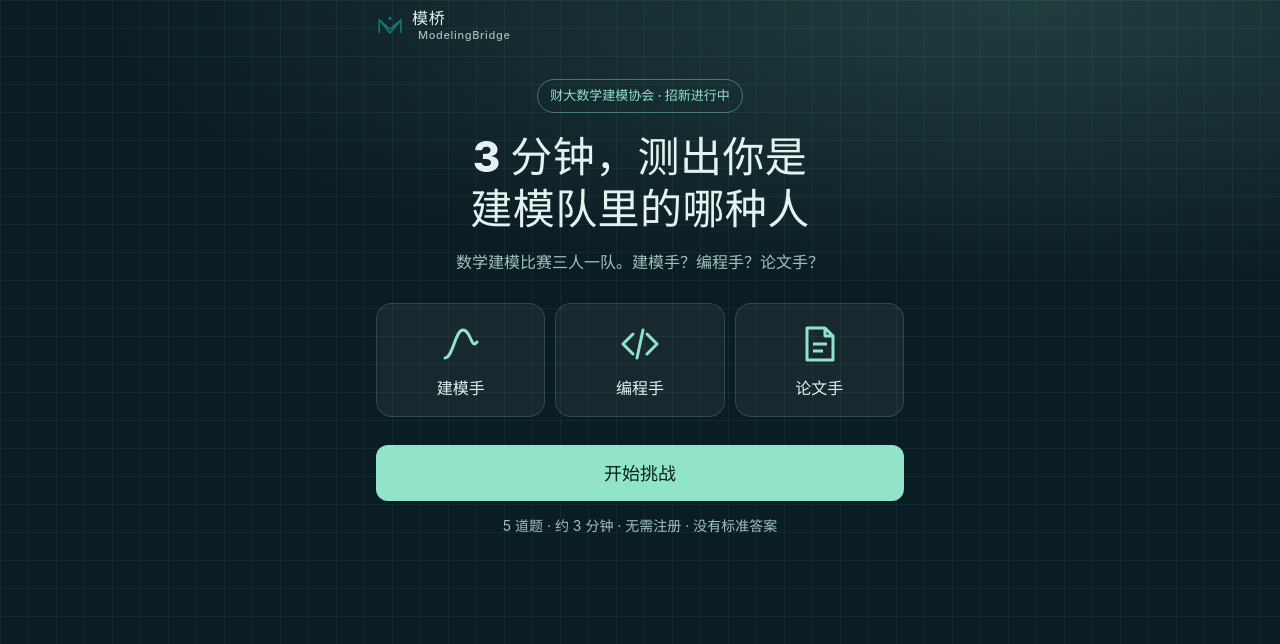
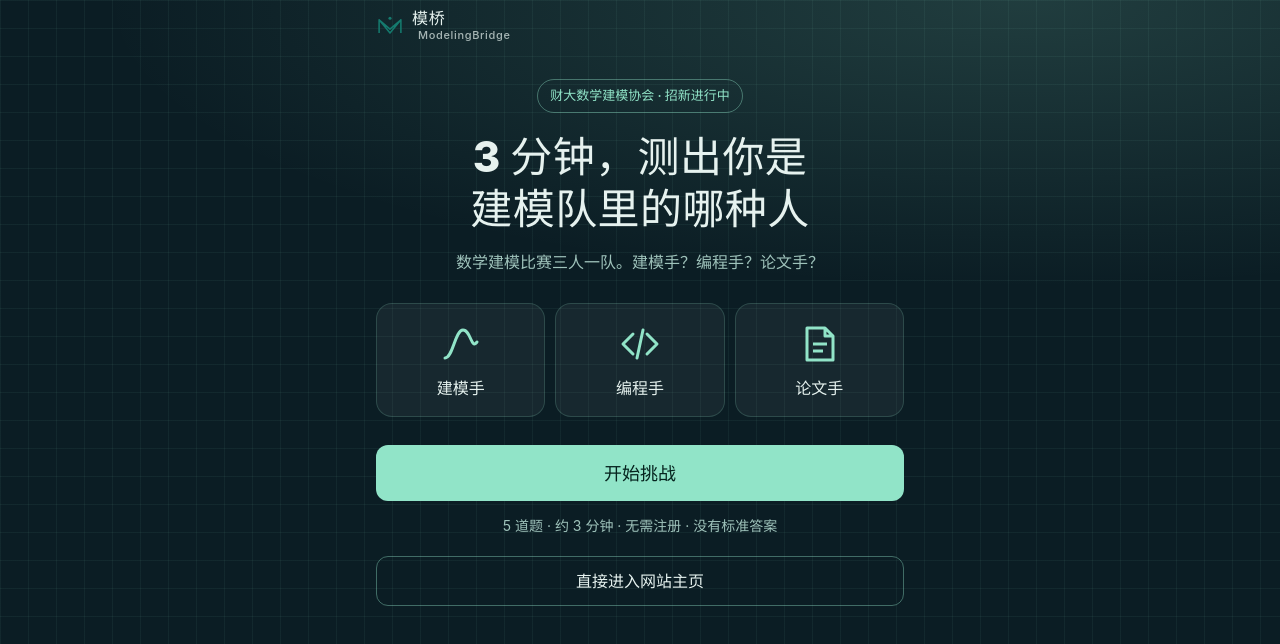
Before and after one commit to Xiaotian69/modelingbridge, a React (Vite) app in the folder frontend/: page /challenge in a window 1280 px wide. Shown: the top 644 px of the page. Built offline with nearby package versions, Linux system fonts and the light colour scheme.

Commit message:
feat(challenge): add a direct homepage entry with source preservation

```diff
--- a/frontend/src/challenge/ChallengePage.tsx
+++ b/frontend/src/challenge/ChallengePage.tsx
@@ -68,7 +68,7 @@ export function ChallengePage() {
   };
   const next = (n: number) => (n === TOTAL ? finish() : go((n + 1) as Step));
 
-  if (state.step === "intro") return <Intro onStart={start} heading={heading} previous={state.result} onShowPrevious={() => go("result")} />;
+  if (state.step === "intro") return <Intro onStart={start} heading={heading} src={src} previous={state.result} onShowPrevious={() => go("result")} />;
   if (state.step === "result" && state.result)
     return <ResultView key={celebration} celebrate={celebration > 0} id={state.result} answers={state.answers as Answers} heading={heading} src={src} onRestart={start} />;
 
@@ -119,7 +119,7 @@ function RoleIcon({ kind }: { kind: "M" | "C" | "W" }) {
   );
 }
 
-function Intro({ onStart, heading, previous, onShowPrevious }: { onStart: () => void; heading: React.RefObject<HTMLHeadingElement>; previous?: ResultId; onShowPrevious: () => void }) {
+function Intro({ onStart, heading, src, previous, onShowPrevious }: { onStart: () => void; heading: React.RefObject<HTMLHeadingElement>; src: string; previous?: ResultId; onShowPrevious: () => void }) {
   return (
     <div className="cg cg-intro">
       <header className="cg-top">
@@ -153,6 +153,9 @@ function Intro({ onStart, heading, previous, onShowPrevious }: { onStart: () =>
           开始挑战
         </button>
         <p className="cg-meta">5 道题 · 约 3 分钟 · 无需注册 · 没有标准答案</p>
+        <Link to={`/?src=${encodeURIComponent(src)}`} className="cg-btn cg-home-entry">
+          直接进入网站主页
+        </Link>
         {previous && (
           <p className="cg-meta">
             你上次的结果：{results[previous].role} · {results[previous].tag}{" "}
--- a/frontend/src/challenge/challenge.css
+++ b/frontend/src/challenge/challenge.css
@@ -997,6 +997,16 @@
   color: var(--hero-muted);
   font-size: 14px;
 }
+.cg-home-entry {
+  width: 100%;
+  margin-top: 20px;
+  border: 1px solid rgba(145, 228, 200, 0.4);
+  color: var(--hero-text);
+  background: transparent;
+}
+.cg-home-entry:hover {
+  background: rgba(145, 228, 200, 0.1);
+}
 .cg-intro .cg-link {
   color: var(--mint);
 }
```
Also changed, not shown: 1 other file (tests, documents, lock files or other folders).
